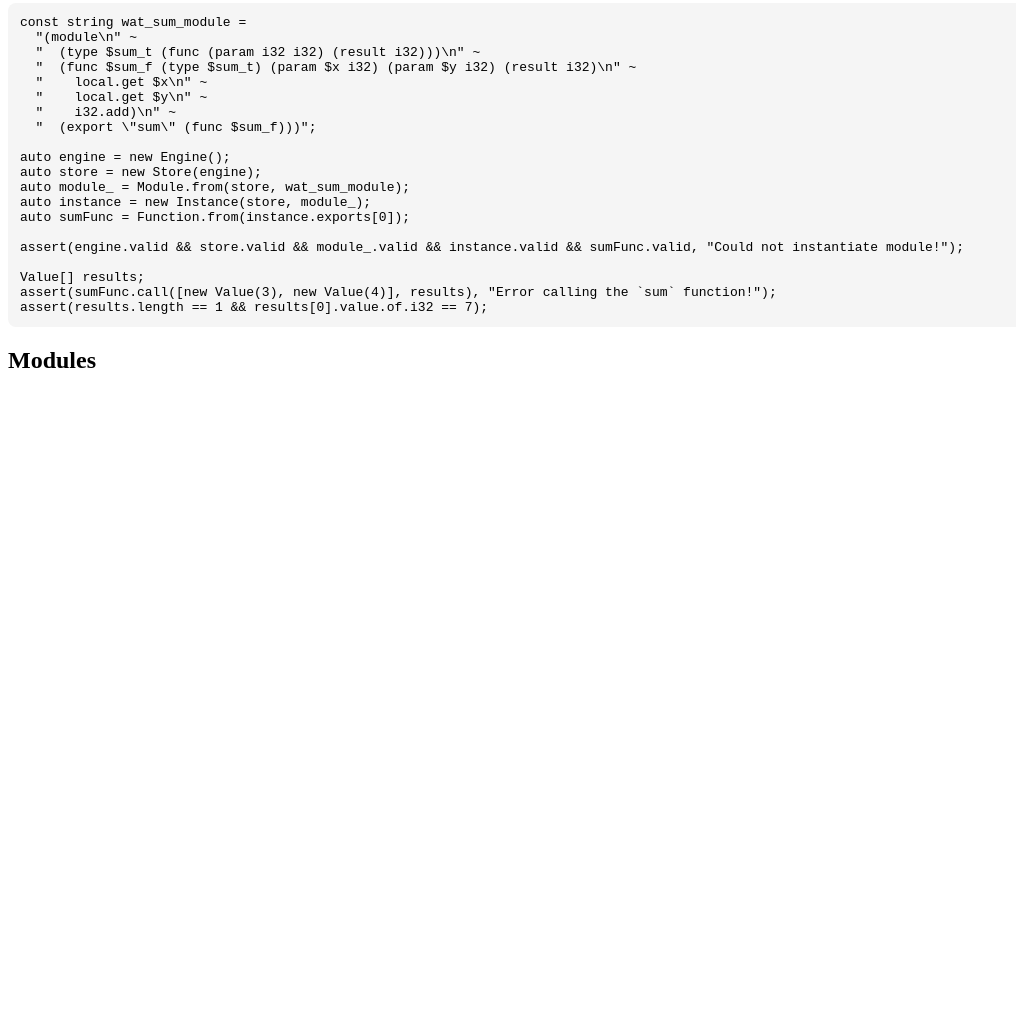
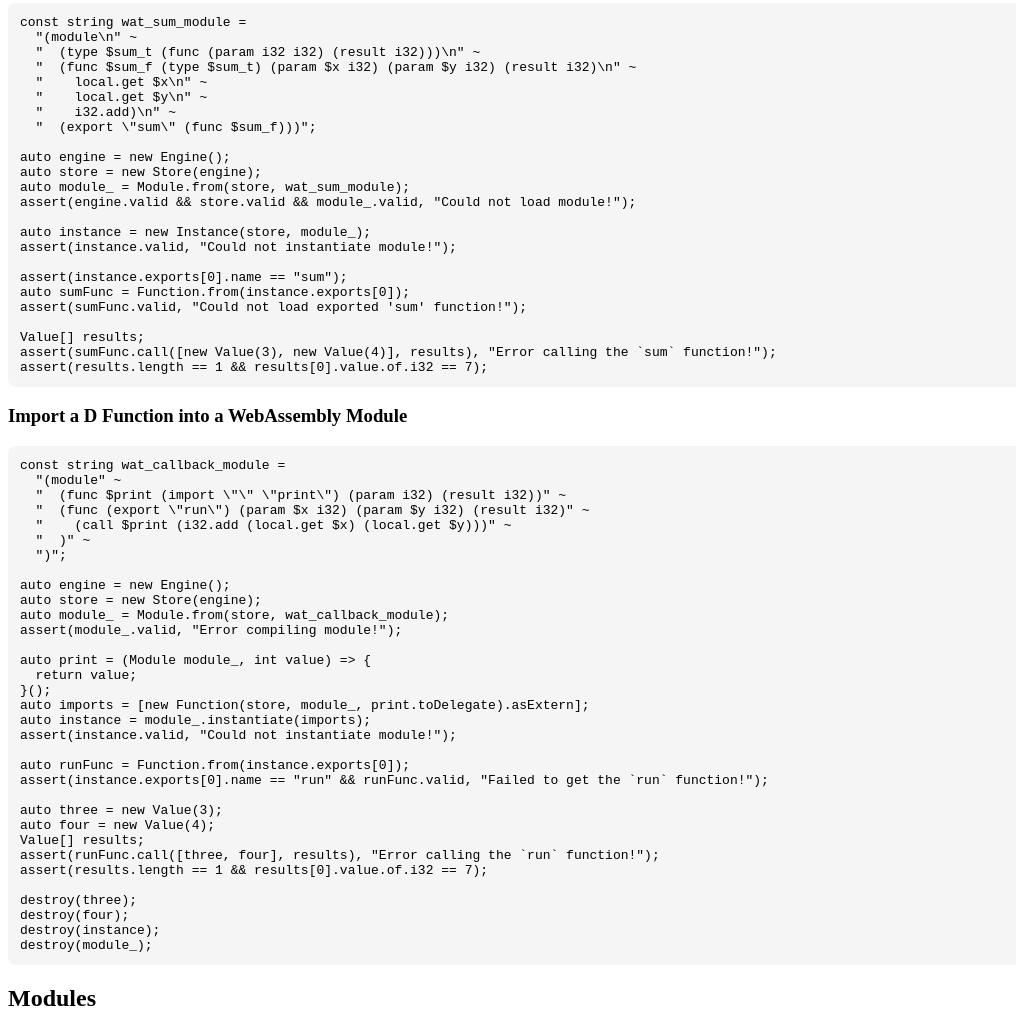
Before and after one commit to chances/wasmer-d, a plain HTML site: page views/index.html in a window 1280 px wide. Shown: the part 965-1997 px from the top of the page, without its empty margins (0-1016 px from the left). Before the commit the page ends 1359 px from the top, so only its background shows below. Drawn offline with Linux system fonts and the light colour scheme.

Commit message:
Add import D function usage example

```diff
--- a/views/index.html
+++ b/views/index.html
@@ -84,7 +84,7 @@ pre {
 }
 </pre>
 <p>See the official <a href="https://github.com/wasmerio/wasmer/tree/master/lib/c-api#readme">Wasmer Runtime C API</a> documentation.</p>
-<h3>Run a WebAssembly Module</h3>
+<h3 id="run">Run a WebAssembly Module</h3>
 <p>
   Sum function in a WebAssembly <a href="https://webassembly.github.io/spec/core/text/index.html">text format</a> module:
 </p>
@@ -101,14 +101,54 @@ const string wat_sum_module =
 auto engine = new Engine();
 auto store = new Store(engine);
 auto module_ = Module.from(store, wat_sum_module);
+assert(engine.valid && store.valid && module_.valid, "Could not load module!");
+
 auto instance = new Instance(store, module_);
+assert(instance.valid, "Could not instantiate module!");
+
+assert(instance.exports[0].name == "sum");
 auto sumFunc = Function.from(instance.exports[0]);
-
-assert(engine.valid && store.valid && module_.valid && instance.valid && sumFunc.valid, "Could not instantiate module!");
+assert(sumFunc.valid, "Could not load exported 'sum' function!");
 
 Value[] results;
 assert(sumFunc.call([new Value(3), new Value(4)], results), "Error calling the `sum` function!");
 assert(results.length == 1 && results[0].value.of.i32 == 7);
 </pre>
+<h3 id="import-d-function">Import a D Function into a WebAssembly Module</h3>
+<pre class="c">
+const string wat_callback_module =
+  "(module" ~
+  "  (func $print (import \"\" \"print\") (param i32) (result i32))" ~
+  "  (func (export \"run\") (param $x i32) (param $y i32) (result i32)" ~
+  "    (call $print (i32.add (local.get $x) (local.get $y)))" ~
+  "  )" ~
+  ")";
+
+auto engine = new Engine();
+auto store = new Store(engine);
+auto module_ = Module.from(store, wat_callback_module);
+assert(module_.valid, "Error compiling module!");
+
+auto print = (Module module_, int value) => {
+  return value;
+}();
+auto imports = [new Function(store, module_, print.toDelegate).asExtern];
+auto instance = module_.instantiate(imports);
+assert(instance.valid, "Could not instantiate module!");
+
+auto runFunc = Function.from(instance.exports[0]);
+assert(instance.exports[0].name == "run" && runFunc.valid, "Failed to get the `run` function!");
+
+auto three = new Value(3);
+auto four = new Value(4);
+Value[] results;
+assert(runFunc.call([three, four], results), "Error calling the `run` function!");
+assert(results.length == 1 && results[0].value.of.i32 == 7);
+
+destroy(three);
+destroy(four);
+destroy(instance);
+destroy(module_);
+</pre>
 <!-- <h2>Acknowledgements</h2> -->
 <h2>Modules</h2>
```
Also changed, not shown: 1 other file.
